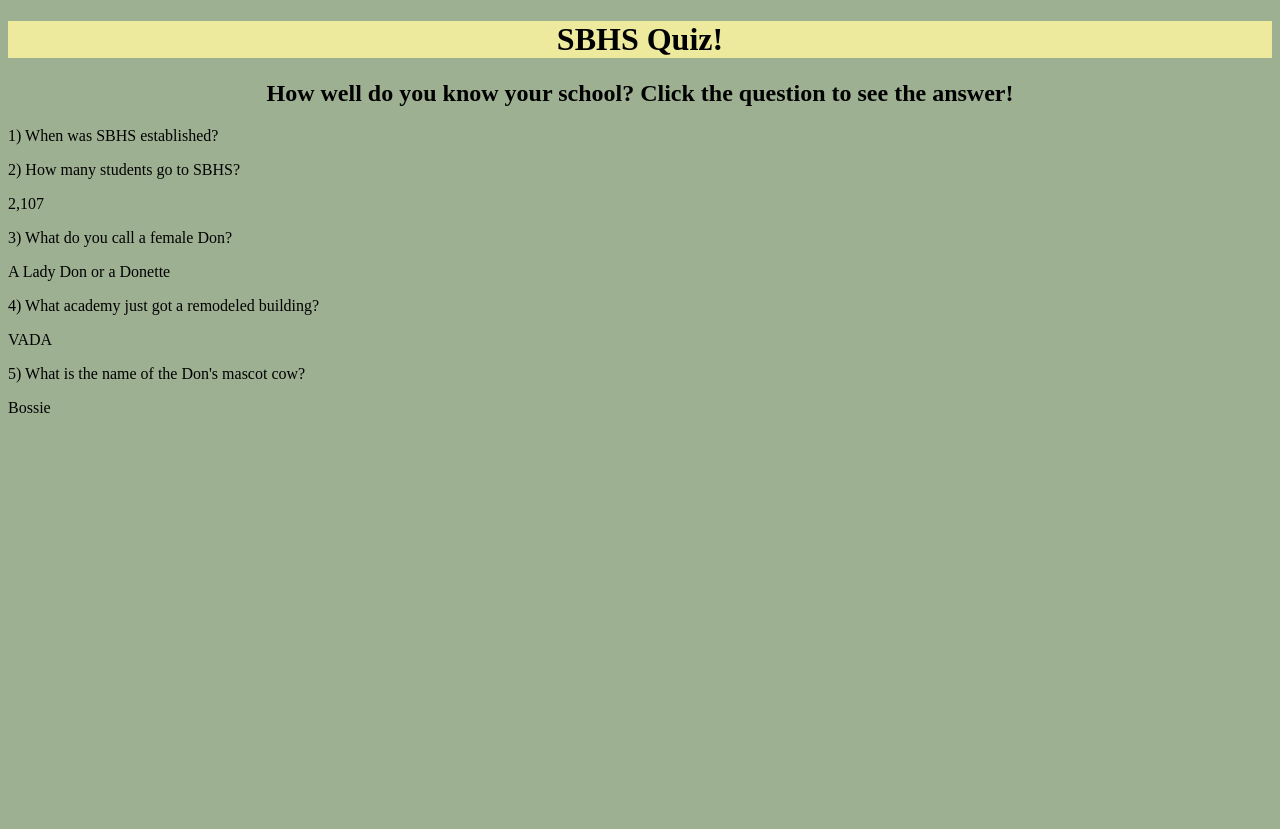
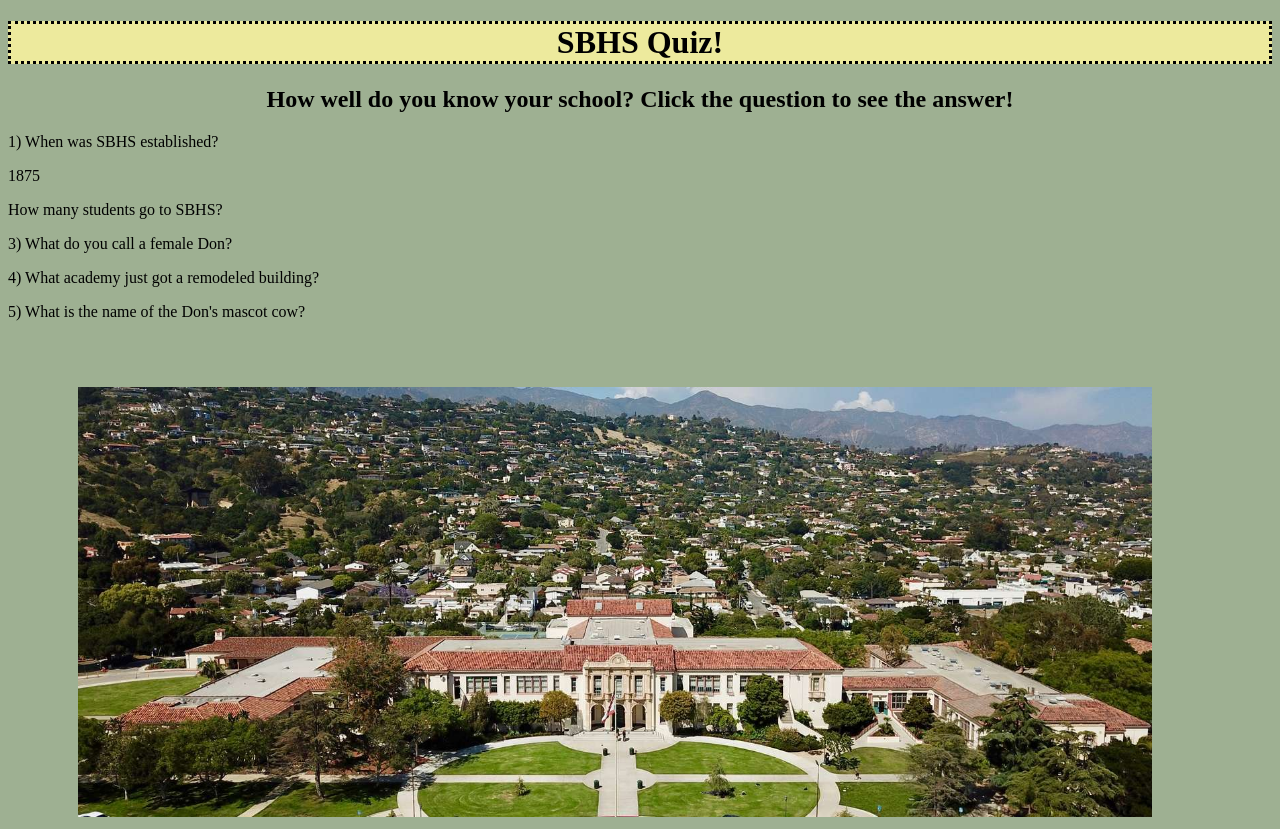
Before and after one commit to lucykronberg/SBHS-quiz, a plain HTML site: page index.html in a window 1280 px wide. Both pictures are taken after a click on the element "1) When was SBHS established?". Before the commit the page ends 800 px from the top, so only its background shows below. Drawn offline with nearby package versions, Linux system fonts and the light colour scheme.

Commit message:
add finishing touches

```diff
--- a/index.html
+++ b/index.html
@@ -9,34 +9,35 @@
 <body>
   <h1>SBHS Quiz!</h1>
   <h2>How well do you know your school? Click the question to see the answer!</h2>
-<p id="para1">
+	<p class="questions">
 	  1) When was SBHS established?
 	</p>
-<p id="p1">
+	<p class="answer">
 		1875
 	</p>
-<p id="para2">
-	2) How many students go to SBHS?
+	<p class="questions">
+		How many students go to SBHS?
 	</p>
-<p id="p2"> 2,107
+	<p class="answer"> 2,107
 	</p>
-<p id="para3">
+	<p class="questions">
 		3) What do you call a female Don?
 	</p>
-<p id="p3">
+	<p class="answer">
 		A Lady Don or a Donette
 	</p>
-<p id="para4">
+	<p class="questions">
 		4) What academy just got a remodeled building?
 	</p>
-<p id="p4">
+	<p class="answer">
 	VADA
 	</p>
-<p id="para5">
+	<p class="questions">
 		5) What is the name of the Don's mascot cow?
 	</p>
-<p id="p5">
+	<p class="answer">
 	Bossie
 	</p>
+	<img id="img1" src="school-photo.jpg" alt="picture of SBHS">
 </body>
 </html>
--- a/script.js
+++ b/script.js
@@ -1,17 +1,6 @@
 $(document).ready(function() {
-	$("#para1").click(function(){
-		$("#p1").toggle();
+	$(".questions").click(function(){
+		$(this).next().toggle();
 	});
-	$("#para2").click(function(){
-		$("#p2").toggle();
-	});
-	$("#para3").click(function(){
-		$("#p3").toggle();
-	});
-	$("#para4").click(function(){
-		$("#p4").toggle();
-	});
-	$("#para5").click(function(){
-		$("#p5").toggle();
-	});
+
 });
--- a/style.css
+++ b/style.css
@@ -7,6 +7,7 @@ body{
 h1{
 	background: #edea9d;
 	text-align: center;
+	border: 3px dotted black;
 
 }
 
@@ -14,10 +15,12 @@ h2{
 	text-align: center;
 }
 
-#para1{
-
+#img1 {
+	margin-top: 50px;
+	margin-left: 70px;
+	width:85%;
 }
 
-#p1 {
-
+.answer {
+display: none;
 }
```
Also changed, not shown: school-photo.jpg (added). Lines whose indentation alone changed are shown as unchanged.
